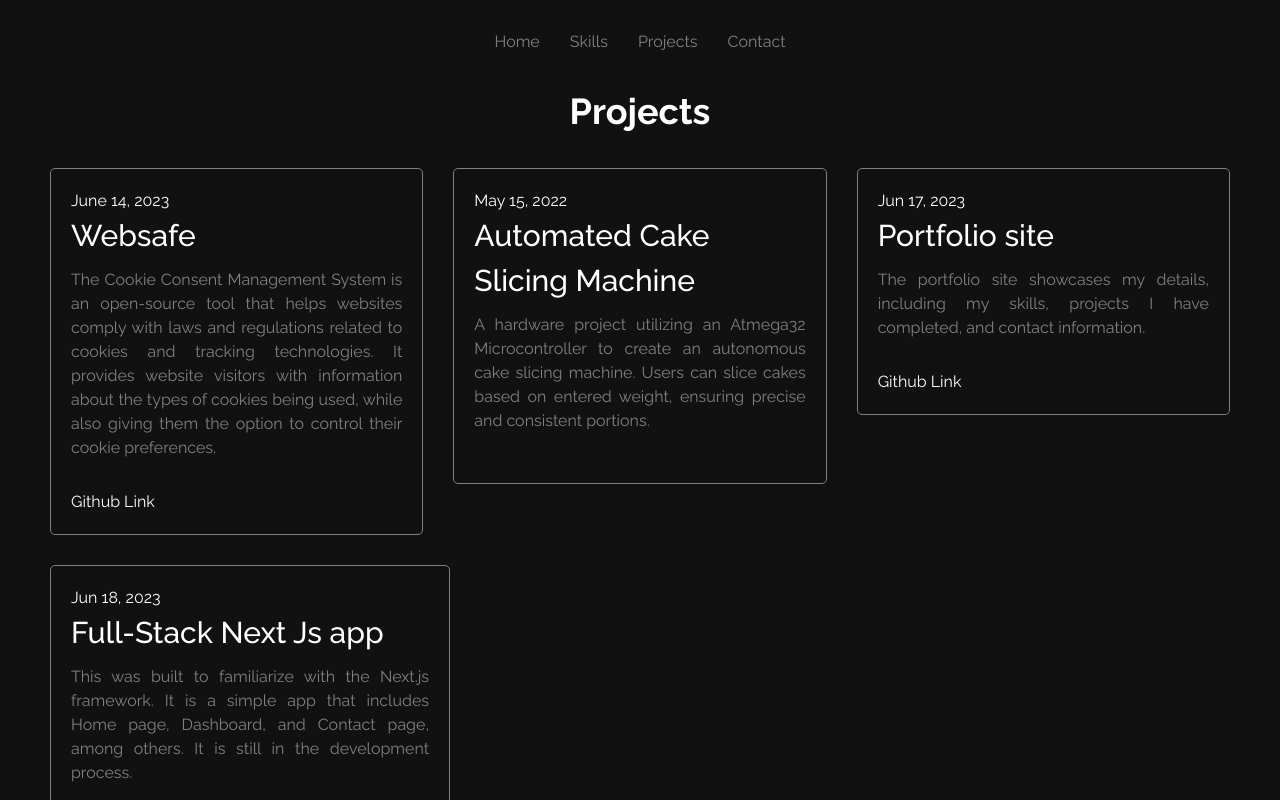
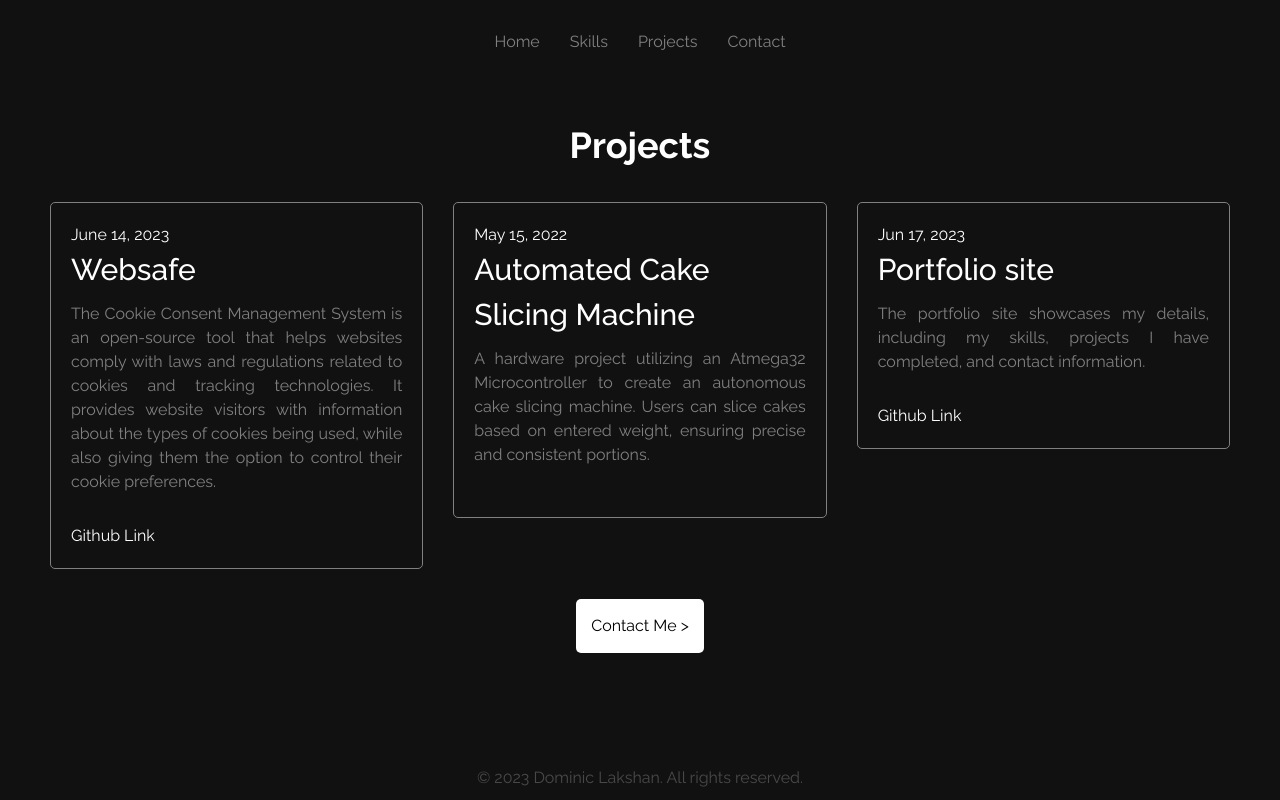
Before and after one commit to lakshankd/Portfolio, a Next.js app: page /projects in a window 1280 px wide. Built offline with nearby package versions, Linux system fonts and the light colour scheme.

Commit message:
updaying projects.

```diff
--- a/src/app/projects/page.module.css
+++ b/src/app/projects/page.module.css
@@ -36,7 +36,7 @@
 }
 
 .projectsContainer {
-  /* animation: slideInFromBottom 0.5s ease-out; */
+  animation: slideInFromBottom 0.5s ease-out;
   display: flex;
   flex-wrap: wrap;
   gap: 30px;
--- a/src/components/project-card/projectcard.module.css
+++ b/src/components/project-card/projectcard.module.css
@@ -1,5 +1,6 @@
 .container {
   max-width: 400px;
+  flex-basis: calc(50% - 15px);
   border: solid;
   border-width: 1px;
   border-radius: 5px;
--- a/src/constants/index.js
+++ b/src/constants/index.js
@@ -19,11 +19,11 @@ export const projectsData = [
     desc: "The portfolio site showcases my details, including my skills, projects I have completed, and contact information.",
     link: "https://github.com/lakshankd/Portfolio",
   },
-  {
-    id: 4,
-    date: "Jun 18, 2023",
-    name: "Full-Stack Next Js app",
-    desc: "This was built to familiarize with the Next.js framework. It is a simple app that includes Home page, Dashboard, and Contact page, among others. It is still in the development process.",
-    link: "https://github.com/lakshankd/NextJs-Full-Stack-App",
-  },
+  // {
+  //   id: 4,
+  //   date: "Jun 18, 2023",
+  //   name: "Full-Stack Next Js app",
+  //   desc: "This was built to familiarize with the Next.js framework. It is a simple app that includes Home page, Dashboard, and Contact page, among others. It is still in the development process.",
+  //   link: "https://github.com/lakshankd/NextJs-Full-Stack-App",
+  // },
 ];
```
